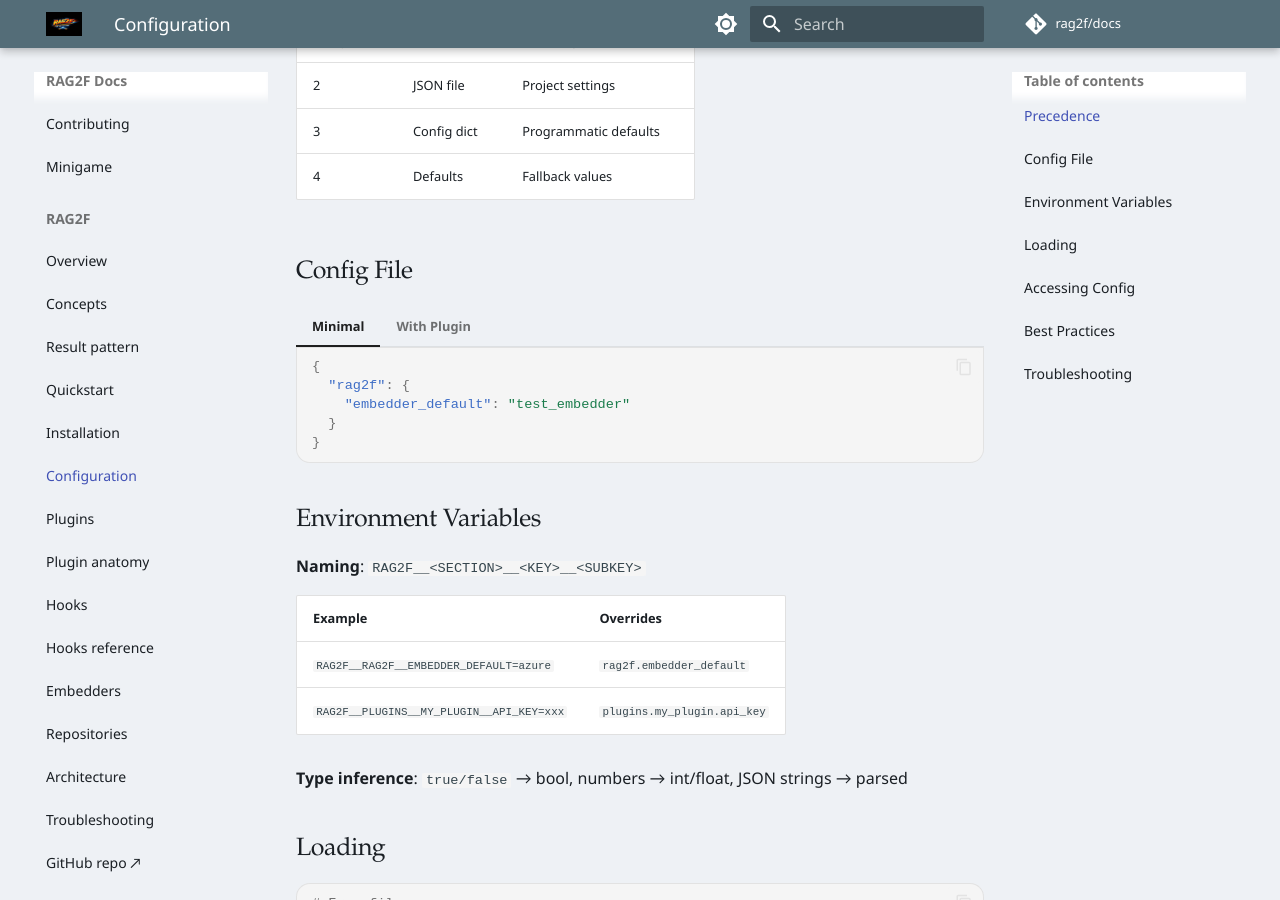
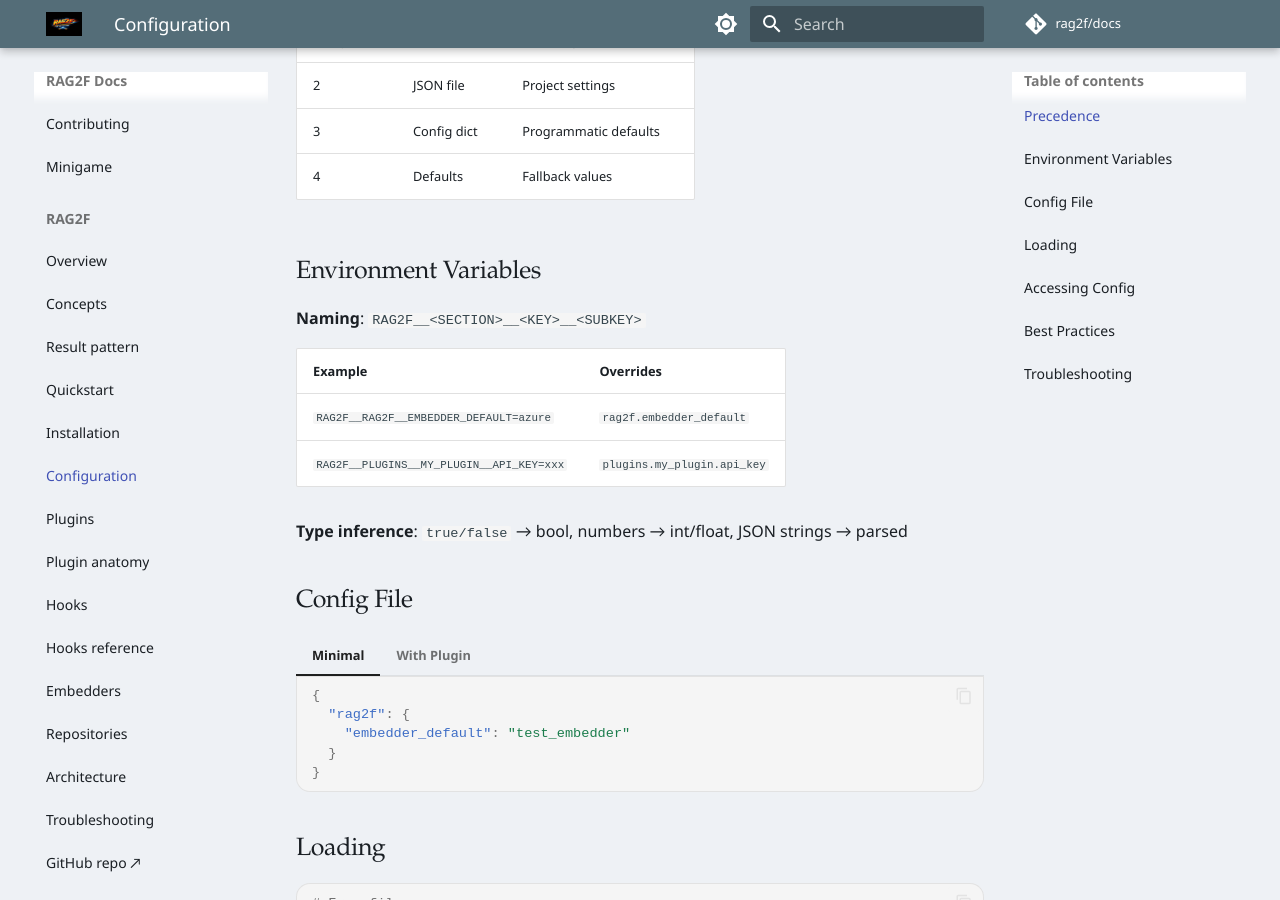
Before and after one commit to rag2f/docs, an MkDocs documentation site: the page built from mkdocs/rag2f/configuration.md, in a window 1280 px wide and 900 px high, scrolled down 816 px. Built offline with MkDocs 1.6.1 and Material for MkDocs 9.7.7, drawn with Linux system fonts in a browser that asks for light colours; comment, search, counter and statistics services are not loaded; part of the change alters nothing that is shown.

````diff
--- a/mkdocs/rag2f/configuration.md
+++ b/mkdocs/rag2f/configuration.md
@@ -29,6 +29,17 @@ flowchart LR
 | 3 | Config dict | Programmatic defaults |
 | 4 | Defaults | Fallback values |
 
+## Environment Variables
+
+**Naming**: `RAG2F__<SECTION>__<KEY>__<SUBKEY>`
+
+| Example | Overrides |
+|---------|-----------|
+| `RAG2F__RAG2F__EMBEDDER_DEFAULT=azure` | `rag2f.embedder_default` |
+| `RAG2F__PLUGINS__MY_PLUGIN__API_KEY=xxx` | `plugins.my_plugin.api_key` |
+
+**Type inference**: `true/false` → bool, numbers → int/float, JSON strings → parsed
+
 ## Config File
 
 === "Minimal"
@@ -54,17 +65,6 @@ flowchart LR
       }
     }
     ```
-
-## Environment Variables
-
-**Naming**: `RAG2F__<SECTION>__<KEY>__<SUBKEY>`
-
-| Example | Overrides |
-|---------|-----------|
-| `RAG2F__RAG2F__EMBEDDER_DEFAULT=azure` | `rag2f.embedder_default` |
-| `RAG2F__PLUGINS__MY_PLUGIN__API_KEY=xxx` | `plugins.my_plugin.api_key` |
-
-**Type inference**: `true/false` → bool, numbers → int/float, JSON strings → parsed
 
 ## Loading
 
````
